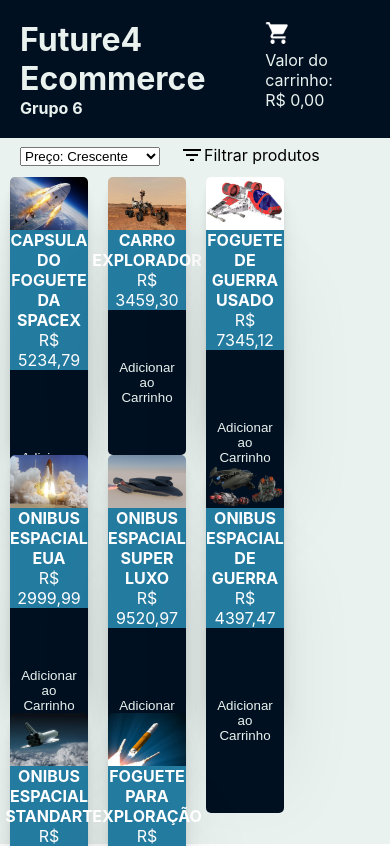
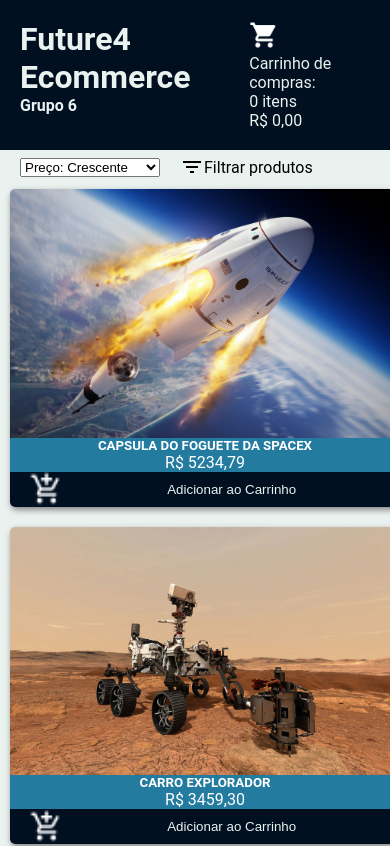
Before and after one commit to future4code/sagan-futureECommerce6, a React (Create React App) app in the folder futureecommerce/: page / in a window 390 px wide. Shown: the top 846 px of the page. Built offline with nearby package versions, Linux system fonts and the light colour scheme.

Commit message:
entrega final com css melhorado e responsividade

```diff
--- a/futureecommerce/src/App.js
+++ b/futureecommerce/src/App.js
@@ -7,6 +7,8 @@
 background-color: #EAF2EF;
 width: 100%;
 height: 100vh;
+max-width: 1280px;
+max-height: 720px;
 `
 const Header = styled.div`
 background-color: #001021;
@@ -19,12 +21,12 @@
 width: 25%;
 height: 25%;
 `
-const Conteudo = styled.div`
+const Divflex = styled.div`
 display: flex;
-`
-const LateralEsquerda = styled.div`
-`
-const LateralDireita = styled.div`
+
+@media screen and (max-width: 600px) {
+flex-direction: column-reverse;
+}
 `
 const FiltroPai = styled.div`
 display: flex;
@@ -39,27 +41,18 @@
 align-items: center;
 img {margin-left: 10px};
 `
-const ProdutosDisplay = styled.div`
-display: flex;
-`
 const Card = styled.div`
 margin: 10px;
 display: inline-flex;
-width: 20%;
+width: 23%;
 border-radius: 5px;
-box-shadow:
-  0 2.8px 2.2px rgba(0, 0, 0, 0.02),
-  0 6.7px 5.3px rgba(0, 0, 0, 0.028),
-  0 12.5px 10px rgba(0, 0, 0, 0.035),
-  0 22.3px 17.9px rgba(0, 0, 0, 0.042),
-  0 41.8px 33.4px rgba(0, 0, 0, 0.05),
-  0 100px 80px rgba(0, 0, 0, 0.07);
+box-shadow: 1pt 2pt 5pt gray;
+@media screen and (max-width: 600px) {
+  width: 100%;
+}
 `
-const CardCart = styled.div`
-margin: 5px;
-display: flex;
-width: 50%;
-border-radius: 5px;
+const CartCard = styled.div`
+width: 100%;
 `
 
 class App extends Component {
@@ -143,7 +136,7 @@
     this.setState({
       mostraFiltro: false,
       mostraProdutos: true,
-      mostraCarrinho: false,
+      mostraCarrinho: true,
       mostraHeader: true,
       inputMenor: "",
       inputMaior: "",
@@ -267,6 +260,7 @@
       return produto.carrinho > 0
     })
     const somaCarrinho = arrayCarrinho.map(item => item.valorProduto * item.carrinho).reduce((soma, subtotal) => subtotal + soma,0)
+    const qtdCarrinho = arrayCarrinho.map(item => 1 * item.carrinho).reduce((soma, subtotal) => subtotal + soma,0)
 
     const headerContent = (
       <div>
@@ -330,10 +324,9 @@
     )
 
     const carrinhoContent = (
-      <div>
+      <CartCard>
         {arrayCarrinho.map(elemento => {
           return (
-            <CardCart>
             <Carrinho
               key={this.state.arrayDeProdutos.indexOf(elemento)}
               id={elemento.id}
@@ -346,16 +339,16 @@
               botaoAdiciona={this.adicionarCarrinho}
               botaoDiminui={this.diminuiCarrinho}
             />
-            </CardCart>
           )
         })}
-      </div>
+      </CartCard>
     )
 
     const headerCartContent =(
       <div onClick={this.botaoMostraCarrinho}>
         <ImagemCarrinho src={require("./img/cart.png")}/>
-        <p>Valor do carrinho:</p>
+        <p>Carrinho de compras:</p>
+      <p>{qtdCarrinho}{qtdCarrinho === 1 ? " item" : " itens"}</p>
         <p>R$ {somaCarrinho.toFixed(2).toString().replace(".",",")}</p>
       </div>
     )
@@ -366,8 +359,8 @@
           <div>{this.state.mostraHeader ? headerContent : ''}</div>
           <div>{this.state.mostraHeader ? headerCartContent : ''}</div>
         </Header>
-        <Conteudo>
-          <LateralEsquerda>
+        <Divflex>
+          <div>
             <FiltroPai>
               <FiltroOpcao>
                 <div>
@@ -378,7 +371,7 @@
                 </div>
                 <FiltroOpcao>
                   <img src={require("./img/filterIcon.png")} onClick={this.botaoMostraFiltro}/>
-                <p onClick={this.botaoMostraFiltro}>Filtrar produtos</p>
+                  <p onClick={this.botaoMostraFiltro}> {this.state.limpaPesquisa ? "Limpar pesquisa ativa" : "Filtrar produtos"}</p>
                   {this.state.limpaPesquisa ? <img src={require("./img/limpapesquisaIcon.svg")} onClick={this.limpaPesquisaInput}/> : ""}
                 </FiltroOpcao>
               </FiltroOpcao>
@@ -386,12 +379,12 @@
                 {this.state.mostraFiltro ? filtroContent : ''}
                 </div>
             </FiltroPai>
-            <ProdutosDisplay>{this.state.mostraProdutos ? produtosContent : produtosPesquisaContent}</ProdutosDisplay>
-          </LateralEsquerda>
-          <LateralDireita>
+            <Divflex>
+              {this.state.mostraProdutos ? produtosContent : produtosPesquisaContent}
+            </Divflex>
+          </div>
           {this.state.mostraCarrinho ? carrinhoContent : ''}
-          </LateralDireita>
-        </Conteudo>
+        </Divflex>
       </DivPai>
     )
   }
--- a/futureecommerce/src/Components/Carrinho.js
+++ b/futureecommerce/src/Components/Carrinho.js
@@ -3,35 +3,40 @@
 
 const ProdutoContainer = styled.div`
 display: flex;
-flex-direction: row;
-margin: 0;
-padding: 0;
+flex-direction: column;
+margin-top: 10px;
 width: 100%;
-`
-const InfoProduto = styled.div`
-width: 100%;
+img {
+width: 130px;
+border: 1pt solid lightgray;
+}
 `
 const TituloDoProduto = styled.div`
-width: 100%;
 font-size: smaller;
+text-align: justify;
+padding-right: 5px;
 `
-const ContainerImg = styled.div``
-
-const Img = styled.img`
-width: 50px;
-border-radius: 10%;
-`
-const ContainerValorEQtd = styled.div``
 const ValorEQtd = styled.div`
 display: flex;
-flex-direction: column;
-font-size: smaller;`
+flex-direction: row-reverse;
+justify-content: space-between;
+font-size: smaller;
+font-weight: bold;
+padding: 3px;
+`
 
 const ContainerBotoes = styled.div`
 display: flex;
-flex-direction: row;`
-
-const Botao = styled.button``
+flex-direction: row;
+button {
+padding: 2px;
+flex-grow: 1;
+}
+`
+const ConteinerInfo = styled.div`
+background-color: #001021;
+color: white;
+`
 
 class Carrinho extends Component {
 	constructor(props) {
@@ -40,25 +45,23 @@
 	render() {
 		return (
 			<ProdutoContainer>
-				<ContainerImg>
-					<Img src={this.props.imgUrl} />
-				</ContainerImg>
-				<InfoProduto>
+				<img src={this.props.imgUrl} />
+				<ConteinerInfo>
 					<TituloDoProduto>
 						<p>{this.props.nome}</p>
 					</TituloDoProduto>
-					<ContainerValorEQtd>
+					<div>
 						<ValorEQtd>
 							<p>R$ {this.props.valorProduto}</p>
 							<p>Qtd: {this.props.quantidadeItem}</p>
 						</ValorEQtd>
 						<ContainerBotoes>
-							<Botao onClick={() => {this.props.botaoAdiciona(this.props.indexProduto)}}>+</Botao>
-							<Botao onClick={() => {this.props.botaoDiminui(this.props.indexProduto)}}>-</Botao>
-							<Botao onClick={() => {this.props.botaoRemoveC(this.props.indexProduto)}}>Remover</Botao>
+							<button onClick={() => {this.props.botaoAdiciona(this.props.indexProduto)}}>+</button>
+							<button onClick={() => {this.props.botaoDiminui(this.props.indexProduto)}}>-</button>
+							<button onClick={() => {this.props.botaoRemoveC(this.props.indexProduto)}}>Remover</button>
 						</ContainerBotoes>
-					</ContainerValorEQtd>
-				</InfoProduto>
+					</div>
+				</ConteinerInfo>
 			</ProdutoContainer>
 		)
 	}
--- a/futureecommerce/src/Components/Produtos.js
+++ b/futureecommerce/src/Components/Produtos.js
@@ -2,8 +2,8 @@
 import styled from 'styled-components'
 
 const ProdutoContainer = styled.div`
-  display: flex;
-  flex-direction: column;
+display: flex;
+flex-direction: column;
 margin: 0;
 padding: 0;
 width: 100%;
@@ -18,7 +18,7 @@
   align-items: center;
   align-content: center;
   text-align: center;
-p {
+p,h5 {
   margin: 0;
   padding: 0;
   border: 0;
@@ -28,7 +28,6 @@
   align-content: center;
   text-align: center;
   &:first-child {
-    font-weight: bold;
     text-transform: uppercase;
   }
   background-color: #247BA0;
@@ -45,6 +44,17 @@
 border: 0;
 border-radius: 0 0 5px 5px;
 `
+const DivBotao = styled.div`
+background-color: #001021;
+display: flex;
+img {
+  width: 10%;
+  height: 10%;
+  align-self: center;
+  padding-left: 20px;
+}
+border-radius: 0 0 5px 5px;
+`
 
 class Produtos extends Component {
   constructor(props) {
@@ -57,9 +67,12 @@
           <img src={this.props.imgUrl} />
         </div>
         <InfoProduto>
-          <p>{this.props.nome}</p>
-          <p>R$ {this.props.valorProduto}</p>
-          <BotaoAdicionar onClick={() => {this.props.botaoAdicionaC(this.props.indexProduto)}}>Adicionar ao Carrinho</BotaoAdicionar>
+          <div><h5>{this.props.nome}</h5></div>
+          <div><p>R$ {this.props.valorProduto}</p></div>
+          <DivBotao>
+            <img src={require("../img/cartadd.png")}/>
+            <BotaoAdicionar onClick={() => {this.props.botaoAdicionaC(this.props.indexProduto)}}>Adicionar ao Carrinho</BotaoAdicionar>
+          </DivBotao>
         </InfoProduto>
       </ProdutoContainer>
     )
--- a/futureecommerce/src/index.css
+++ b/futureecommerce/src/index.css
@@ -1,12 +1,11 @@
 body {
   margin: 0;
-  font-family: -apple-system, BlinkMacSystemFont, 'Segoe UI', 'Roboto', 'Oxygen',
+  font-family: 'Roboto', -apple-system, BlinkMacSystemFont, 'Segoe UI', 'Roboto', 'Oxygen',
     'Ubuntu', 'Cantarell', 'Fira Sans', 'Droid Sans', 'Helvetica Neue',
     sans-serif;
   -webkit-font-smoothing: antialiased;
   -moz-osx-font-smoothing: grayscale;
-  width: 100vw;
-  height: 100vh;
+  background-color: #EAF2EF;
 }
 
 code {
```
Also changed, not shown: futureecommerce/src/img/cartadd.png (added). Lines whose indentation alone changed are shown as unchanged.
